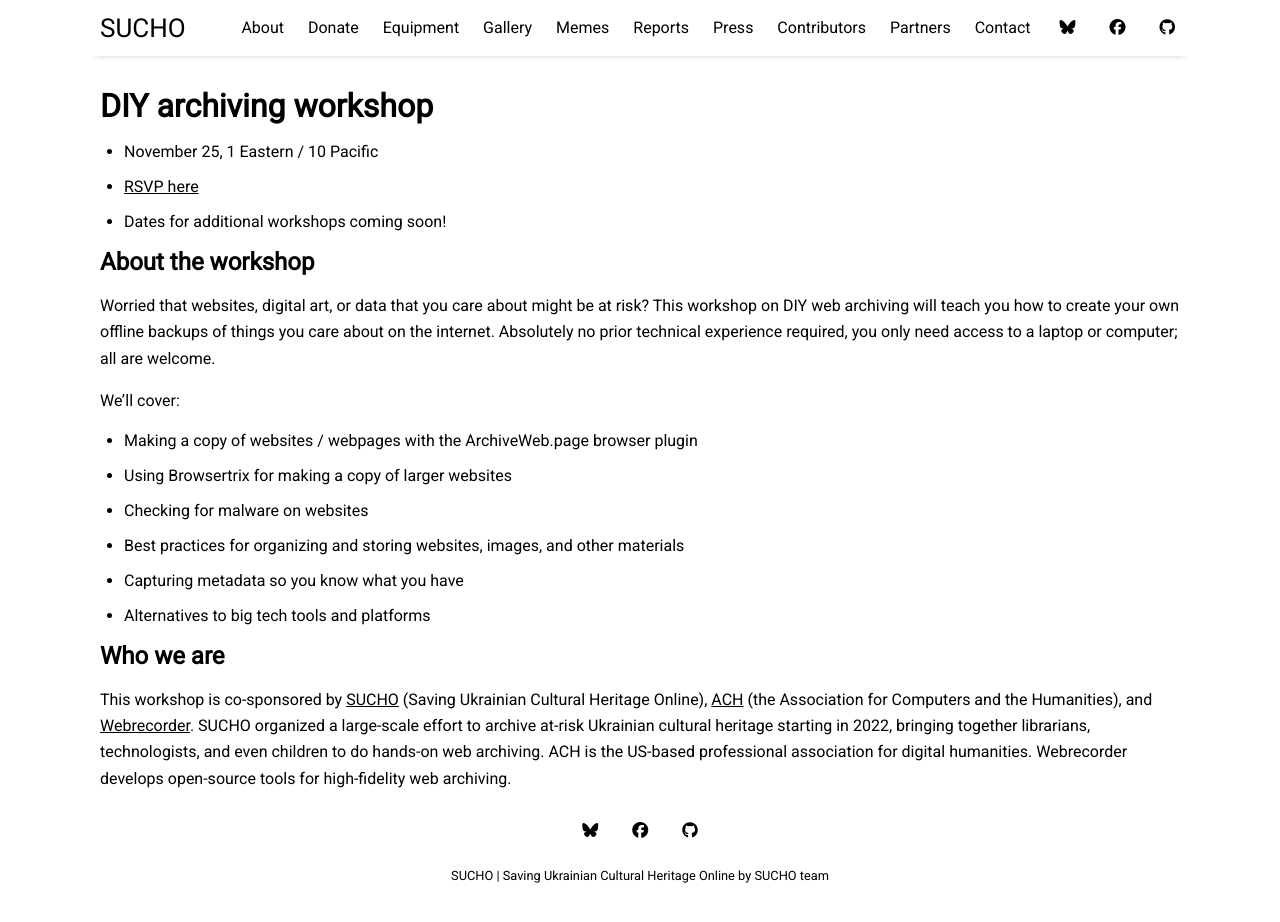
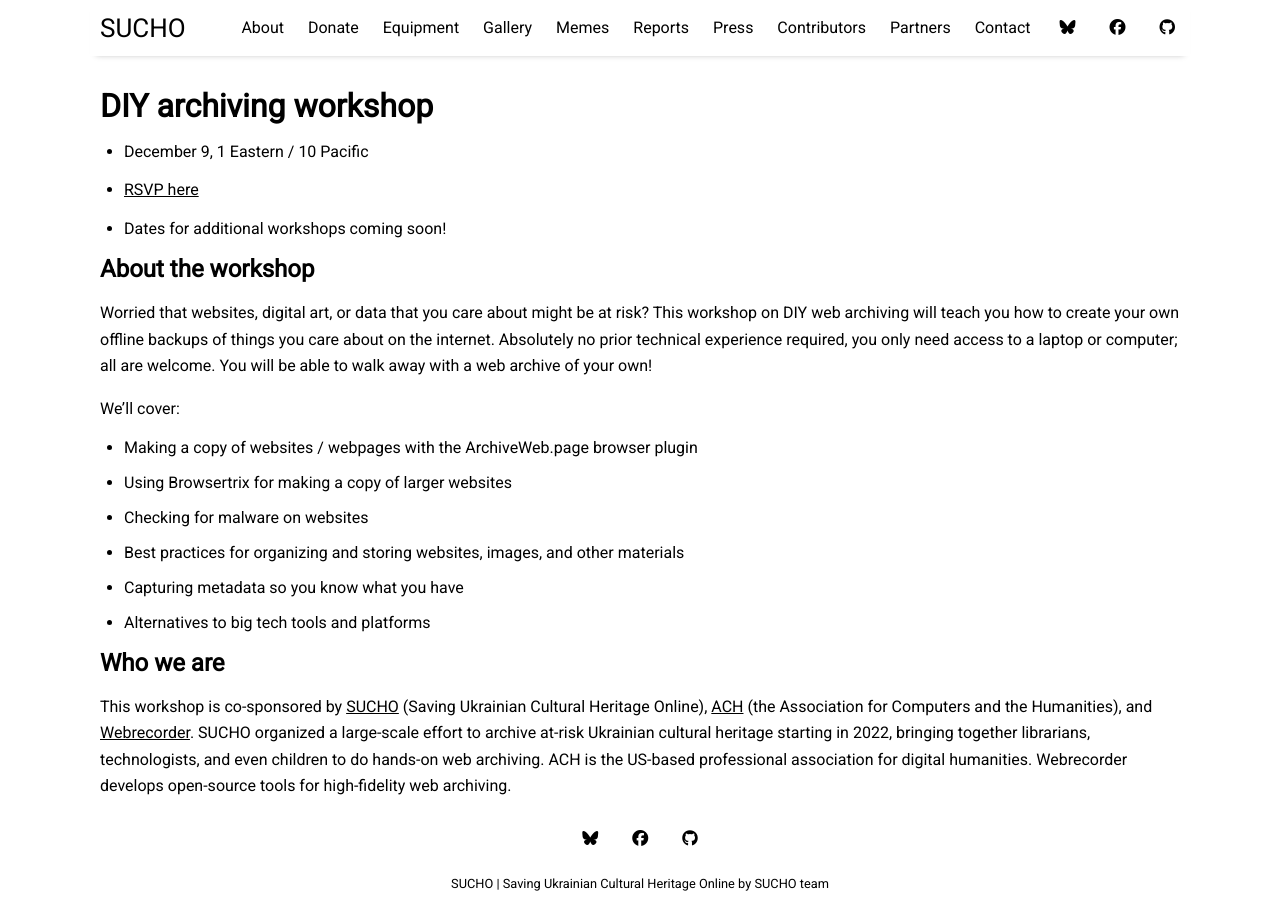
Before and after one commit to sucho-archiving/sucho-archiving.github.io, a Jekyll site: the page built from pages/diy-archiving.md, in a window 1280 px wide and 922 px high. Built offline with Jekyll 4.4.1, drawn with Linux system fonts in a browser that asks for light colours.

Commit message:
updated date and text

```diff
--- a/pages/diy-archiving.md
+++ b/pages/diy-archiving.md
@@ -6,14 +6,14 @@
 
 # DIY archiving workshop
 
-* November 25, 1 Eastern / 10 Pacific
-* [RSVP here](https://us06web.zoom.us/meeting/register/tZEpc-ytpz8sG9W5cRMy0HEJm6bodgFJ0Llt#/registration
-)
+* December 9, 1 Eastern / 10 Pacific
+* [RSVP here](https://us06web.zoom.us/meeting/register/tZItdO6tpzgsGtMt9cPvN6dBL1hIo2GYn0Ky)
+
 * Dates for additional workshops coming soon!
 
 ## About the workshop
 
-Worried that websites, digital art, or data that you care about might be at risk? This workshop on DIY web archiving will teach you how to create your own offline backups of things you care about on the internet. Absolutely no prior technical experience required, you only need access to a laptop or computer; all are welcome.
+Worried that websites, digital art, or data that you care about might be at risk? This workshop on DIY web archiving will teach you how to create your own offline backups of things you care about on the internet. Absolutely no prior technical experience required, you only need access to a laptop or computer; all are welcome. You will be able to walk away with a web archive of your own!
 
 We’ll cover:
 * Making a copy of websites / webpages with the ArchiveWeb.page browser plugin
```
